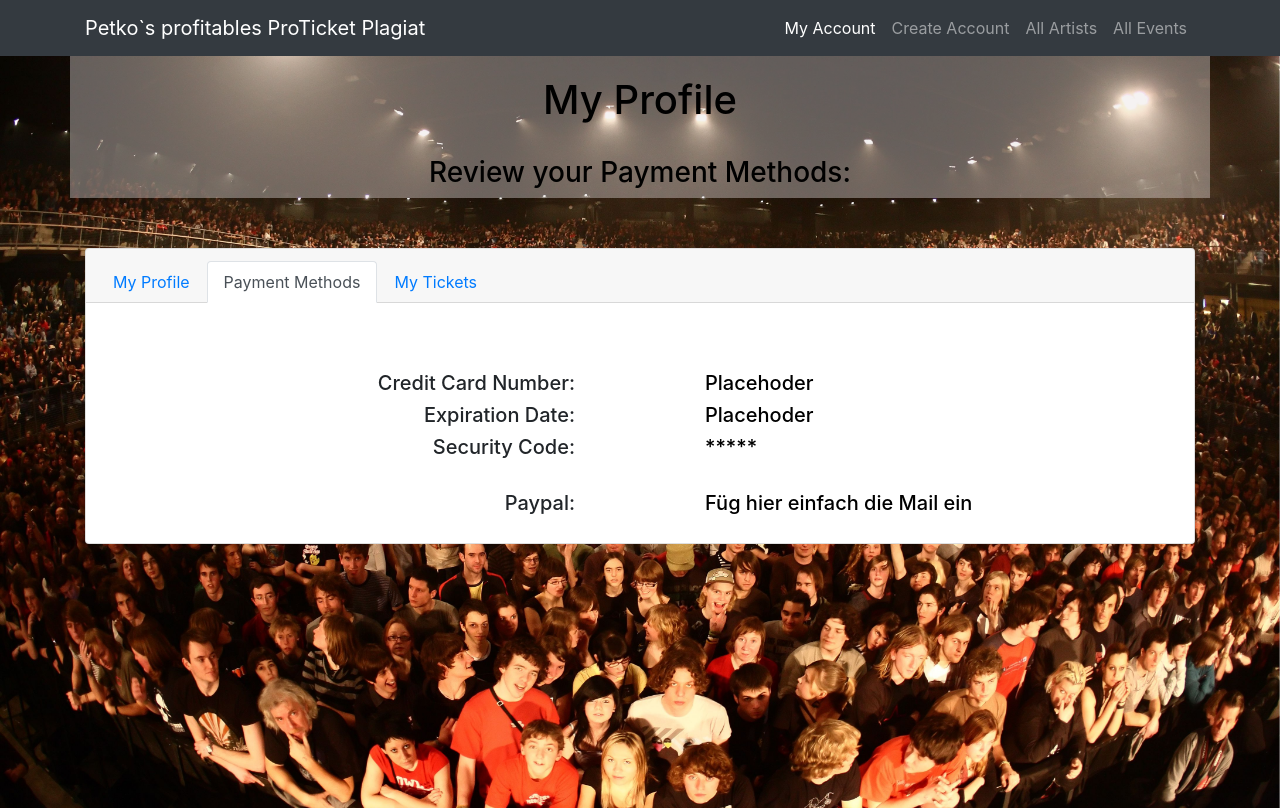
After one commit to DerCadogan/Petko-Databases, a Flask app: template templates/UserProfilePaymentMethods.html in a window 1280 px wide. The commit adds this page. Run offline with Flask 2, Linux system fonts and the light colour scheme; the template is opened without the code that fills it, so the values that code supplies are empty; some libraries are stand-ins or nearby versions.

Commit message:
Add files via upload

```diff
--- a/templates/UserProfile.html
+++ b/templates/UserProfile.html
@@ -7,7 +7,7 @@
         background-image: url("/static/Images/Queens.jpg");
 
         /* Full height */
-        height: 100%;
+        height: 94%;
 
         /* Center and scale the image nicely */
         background-position: center;
@@ -60,6 +60,10 @@
         Margin-top:50px
     }
 
+    html, body {
+    margin: 0;
+    height: 100%;
+}
 
 
 </style>
--- /dev/null
+++ b/templates/UserProfilePaymentMethods.html
@@ -0,0 +1,162 @@
+{% extends 'base.html' %}
+
+{% block head %}
+<style>
+    .bg {
+
+        background-image: url("/static/Images/Queens.jpg");
+
+        /* Full height */
+        height: 94%;
+
+        /* Center and scale the image nicely */
+        background-position: center;
+        background-repeat: no-repeat;
+        background-size: cover;}
+
+    .TopText{
+        color: black;
+        Margin-top:20px;
+
+    }
+    .AccountlabelInfo{
+        color: black;
+        text-align: left;
+        margin-left: 50px
+    }
+    .BottomText{
+        position:fixed;
+        color: black;
+        text-align: center;
+        margin-top: 400px;
+
+    }
+
+    .Buttons{
+
+        text-align: right;
+
+    }
+
+    .Border{
+
+        background-color: rgb(231, 222, 222,0.4);
+        opacity: 0,001
+    }
+
+    .BoxUserDetails{
+        background-color: rgb(52, 41, 150);
+    }
+
+    .UserCard{
+        color: black
+
+    }
+
+    .AccountLabel{
+        text-align: right;
+        margin-right: 50px
+    }
+
+    .card{
+        Margin-top:50px
+    }
+
+    html, body {
+    margin: 0;
+    height: 100%;
+}
+
+
+
+</style>
+
+{% endblock %}
+
+{% block body %}
+<div class="bg">
+    <div class="container">
+        <div class="row Border">
+            <div class="col-sm-2">
+
+            </div>
+
+            <div class="col-sm-8 TopText">
+                <h1 class=" text-center">My Profile</h1> <br>
+                <h3 class=" text-center"> Review your Payment Methods:</h3>
+            </div>
+
+            <div class="col-sm-2">
+
+            </div>
+        </div>
+        <div class="row ">
+            <div class="col-sm-12">
+            <div class="card text-center">
+                <div class="card-header">
+                    <ul class="nav nav-tabs card-header-tabs">
+                    <li class="nav-item">
+                        <a class="nav-link" href="#">My Profile</a>
+                    </li>
+                    <li class="nav-item">
+                        <a class="nav-link active" href="#">Payment Methods</a>
+                    </li>
+                    <li class="nav-item">
+                        <a class="nav-link" href="#">My Tickets</a>
+                    </li>
+                    </ul>
+                </div>
+                <div class="card-body">
+                    <div class="row">
+                        <div class="col-sm-6">
+                        <br>
+                        <br>
+                            <h5 class="AccountLabel">Credit Card Number:</h5>
+                            <h5 class="AccountLabel">Expiration Date:</h5>
+                            <h5 class="AccountLabel">Security Code:</h5>
+                            <br>
+                            <h5 class="AccountLabel">Paypal:</h5>
+
+                        </div>
+
+                        <div class="col-sm-6">
+                        <br>
+                        <br>
+                            <h5 class="AccountlabelInfo" id="CCNumber">Placehoder</h5>
+                            <h5 class="AccountlabelInfo" id="CCExpirationDate">Placehoder</h5>
+                            <h5 class="AccountlabelInfo" id="CCSecretNumber">*****</h5>
+                            <br>
+                            <h5 class="AccountlabelInfo" id="Paypal">Füg hier einfach die Mail ein</h5>
+
+                        </div>
+                    </div>
+                </div>
+            </div>
+
+
+
+        </div>
+
+    <div class="row">
+        <div class="col-sm-2">
+
+        </div>
+
+        <div class="col-sm-8">
+
+        </div>
+
+        <div class="col-sm-2">
+
+        </div>
+    </div>
+    </div>
+
+
+
+
+</div>
+
+
+
+{% endblock %}
```
Also changed, not shown: templates/All Artists.html (added, +117 -0 lines), templates/index.html (+6 -1 lines).
